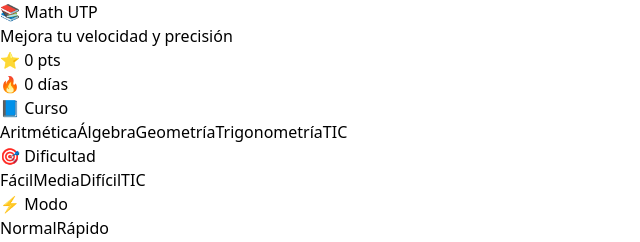
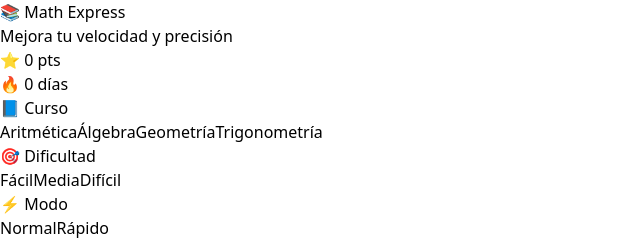
Before and after one commit to izakhuerta/math-reminder, a React (Vite) app: page / in a window 1280 px wide. Shown: the top 242 px of the page, without its empty margins (0-640 px from the left). Built offline with nearby package versions, Linux system fonts and the light colour scheme.

Commit message:
ddsddssd

```diff
--- a/src/App.jsx
+++ b/src/App.jsx
@@ -26,9 +26,6 @@ function getDifficultyRange(difficulty) {
 
     case "Difícil":
       return [50, 200];
-
-    case "TIC":
-      return [1,10]
 
     default:
       return [1, 10];
@@ -112,13 +109,6 @@ function generateQuestion(course, difficulty) {
         answer: table[angle],
       };
     }
-
-    case "TIC": {
-      return {
-        question: "cuanto es 5+5" ,
-        answer: 10,
-      }
-    }
   }
 }
 
@@ -180,15 +170,13 @@ export default function App() {
     "Aritmética",
     "Álgebra",
     "Geometría",
-    "Trigonometría",
-    "TIC",
+     "Trigonometría",
   ];
 
   const difficulties = [
     "Fácil",
     "Media",
     "Difícil",
-   "TIC",
   ];
 
   useEffect(() => {
@@ -261,8 +249,13 @@ export default function App() {
         course,
         difficulty
       );
+
+      if (!used.has(q.question)) {
+        used.add(q.question);
+
         qs.push(q);
       }
+    }
 
     return qs;
   }
@@ -312,7 +305,7 @@ export default function App() {
     let earned = 0;
 
     if (correct) {
-      earned = 9999 + combo * 2;
+      earned = 10 + combo * 2;
 
       setCombo((prev) => {
         const newCombo = prev + 1;
@@ -430,15 +423,15 @@ export default function App() {
   }, [percentage]);
 
   const bg =
-    "min-h-screen bg-gradient-to-br from-cyan-500 via-pink-500 to-green-500/80 flex items-center justify-center p-4";
+    "min-h-screen bg-gradient-to-br from-purple-500 via-pink-500 to-yellow-400 flex items-center justify-center p-4";
 
   return (
     <div className={bg}>
-      <div className="w-full max-w-sm bg-blue-500/90 backdrop-blur-xl rounded-3xl p-5 shadow-2xl">
+      <div className="w-full max-w-sm bg-white/90 backdrop-blur-xl rounded-3xl p-5 shadow-2xl">
         {/* HEADER */}
         <div className="text-center mb-3">
-          <h1 className="text-3xl font-extrabold text-red-700/100">
-            📚 Math UTP
+          <h1 className="text-3xl font-extrabold text-purple-700">
+            📚 Math Express
           </h1>
 
           <p className="text-sm text-gray-600">
```
